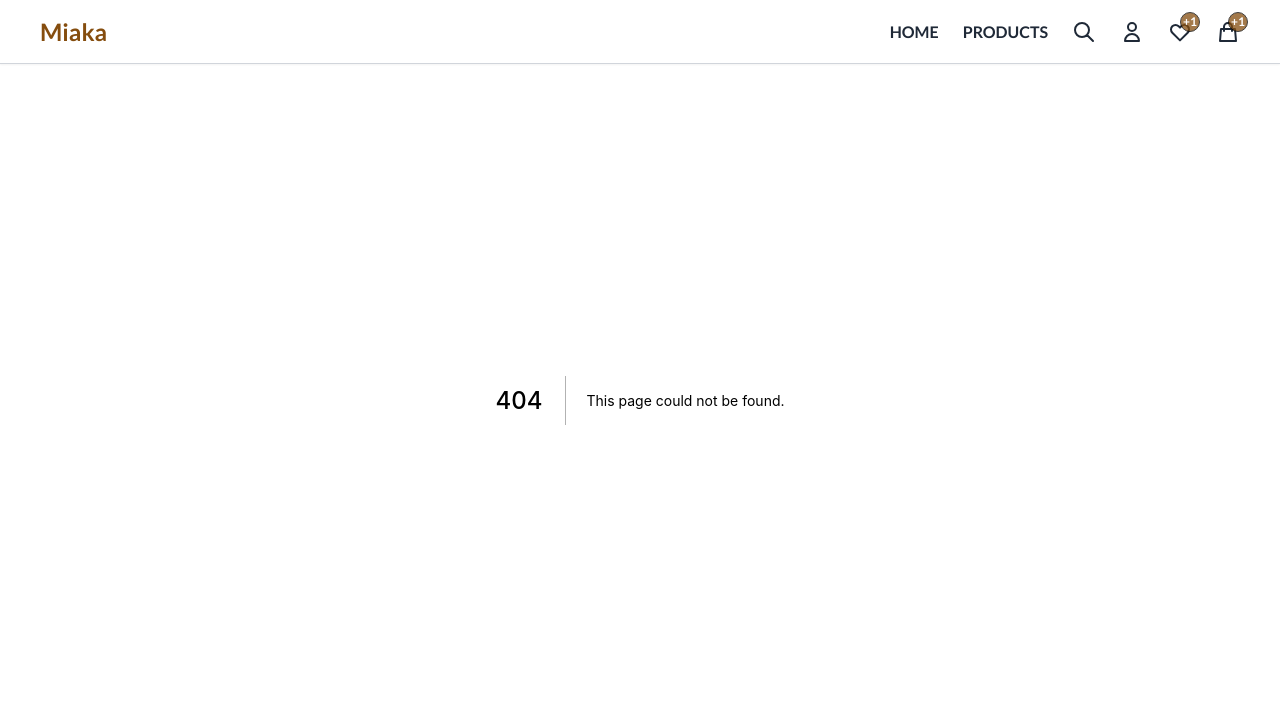
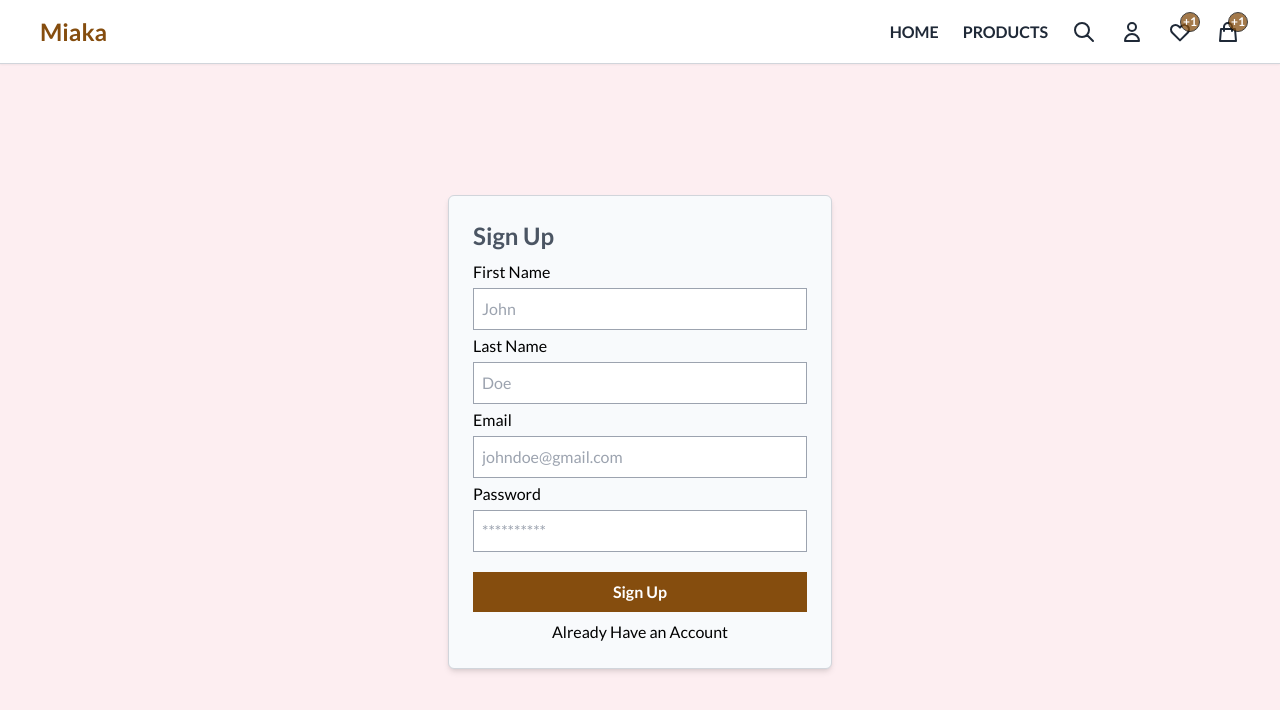
Before and after one commit to Avin008/miaka-ecommerce-app, a Next.js app: page /signup in a window 1280 px wide. Before the commit this address had no page. Shown: the top 710 px of the page. Built offline with nearby package versions, Linux system fonts and the light colour scheme.

Commit message:
feat: added sign-up page

```diff
--- /dev/null
+++ b/pages/signup.tsx
@@ -0,0 +1,70 @@
+import Head from "next/head";
+import Link from "next/link";
+const Signup = () => {
+  return (
+    <div className="flex h-screen items-center justify-center">
+      <Head>
+        <title>Sign Up</title>
+      </Head>
+      <form>
+        <div className="m-auto h-fit w-96 space-y-2 rounded-md border border-gray-300 bg-slate-50 p-6 shadow-md md:mt-16">
+          <h1 className="text-2xl font-semibold text-gray-600">Sign Up</h1>
+          <div className="space-y-1">
+            <span className="flex flex-col space-y-1">
+              <label htmlFor="email">First Name</label>
+              <input
+                className="border border-gray-400 p-2"
+                type="text"
+                placeholder="John"
+                name="firstname"
+                id=""
+              />
+            </span>
+            <span className="flex flex-col space-y-1">
+              <label htmlFor="email">Last Name</label>
+              <input
+                className="border border-gray-400 p-2"
+                type="text"
+                placeholder="Doe"
+                name="lastname"
+                id=""
+              />
+            </span>
+            <span className="flex flex-col space-y-1">
+              <label htmlFor="email">Email</label>
+              <input
+                className="border border-gray-400 p-2"
+                type="email"
+                placeholder="johndoe@gmail.com"
+                name="email"
+                id=""
+              />
+            </span>
+            <span className="flex flex-col space-y-1">
+              <label htmlFor="password">Password</label>
+              <input
+                className="border border-gray-400 p-2"
+                type="email"
+                placeholder="**********"
+                name="password"
+                id=""
+              />
+            </span>
+          </div>
+          <div className="pt-3">
+            <span className="flex flex-col space-y-2">
+              <button className="bg-yellow-800 p-2 font-semibold text-white">
+                Sign Up
+              </button>
+            </span>
+            <span className="flex justify-center pt-2 font-medium">
+              <Link href="/login">Already Have an Account</Link>
+            </span>
+          </div>
+        </div>
+      </form>
+    </div>
+  );
+};
+
+export default Signup;
```
